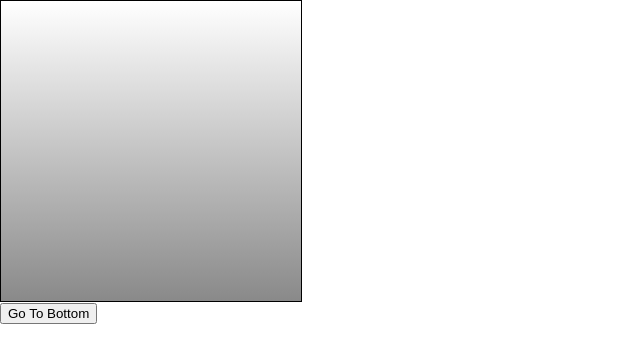
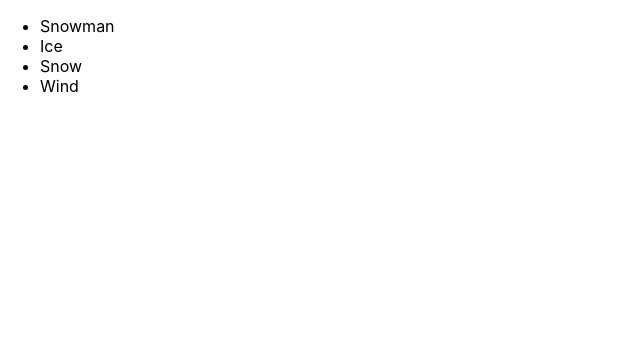
Before and after one commit to pcjs156/how_to_react, a React (Create React App) app in the folder hello-react/: page / in a window 1280 px wide. Shown: the top 362 px of the page, without its empty margins (0-640 px from the left). Built offline with nearby package versions, Linux system fonts and the light colour scheme.

Commit message:
6.2. Iteration Sample

```diff
--- a/hello-react/src/App.js
+++ b/hello-react/src/App.js
@@ -1,16 +1,11 @@
 import {Component} from "react";
 import './App.css';
-import ScrollBox from './ScrollBox'
+import IterationSample from './IterationSample'
 
 class App extends Component {
     render() {
         return (
-            <div>
-                <ScrollBox ref={(ref) => this.scrollBox = ref}/>
-                <button onClick={() => this.scrollBox.scrollToBottom()}>
-                    Go To Bottom
-                </button>
-            </div>
+            <IterationSample/>
         );
     }
 };
--- /dev/null
+++ b/hello-react/src/IterationSample.js
@@ -0,0 +1,13 @@
+import React from "react";
+
+const IterationSample = () => {
+    const names = ['Snowman', 'Ice', 'Snow', 'Wind'];
+    const nameList = names.map(name => <li>{name}</li>);
+    return (
+        <ul>
+            {nameList}
+        </ul>
+    )
+};
+
+export default IterationSample;
```
